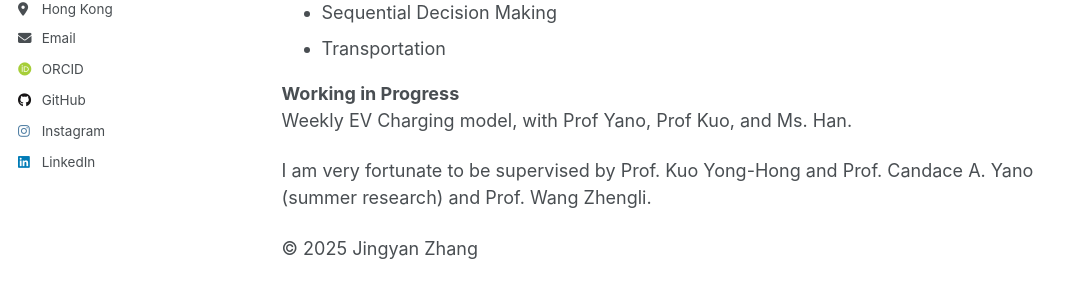
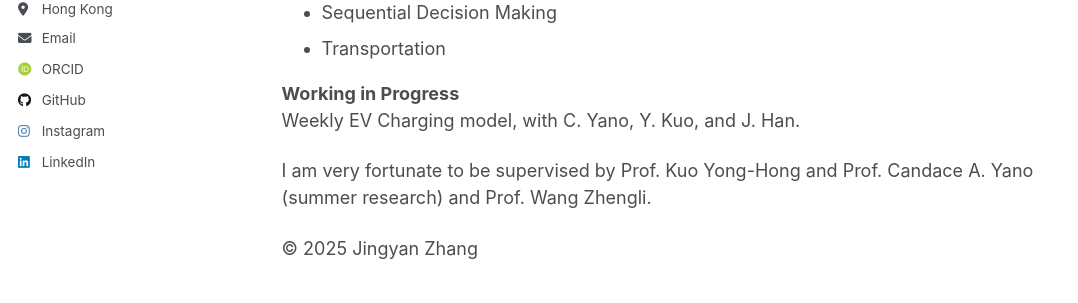
Before and after one commit to zjy-Felix/Felix, a Jekyll site: the page built from _pages/about.md, in a window 1280 px wide and 998 px high. Shown: the part 333-636 px from the top of the window, without its empty margins (0-1078 px from the left). Built offline with Jekyll 4.4.1, drawn with Linux system fonts in a browser that asks for light colours; some web fonts are replaced.

Commit message:
Update about.md

```diff
--- a/_pages/about.md
+++ b/_pages/about.md
@@ -16,7 +16,7 @@ redirect_from:
 - Transportation
 
 **Working in Progress**
-Weekly EV Charging model, with Prof Yano, Prof Kuo, and Ms. Han.
+Weekly EV Charging model, with C. Yano, Y. Kuo, and J. Han.
 
 I am very fortunate to be supervised by Prof. Kuo Yong-Hong and Prof. Candace A. Yano (summer research) and Prof. Wang Zhengli.
 
```
